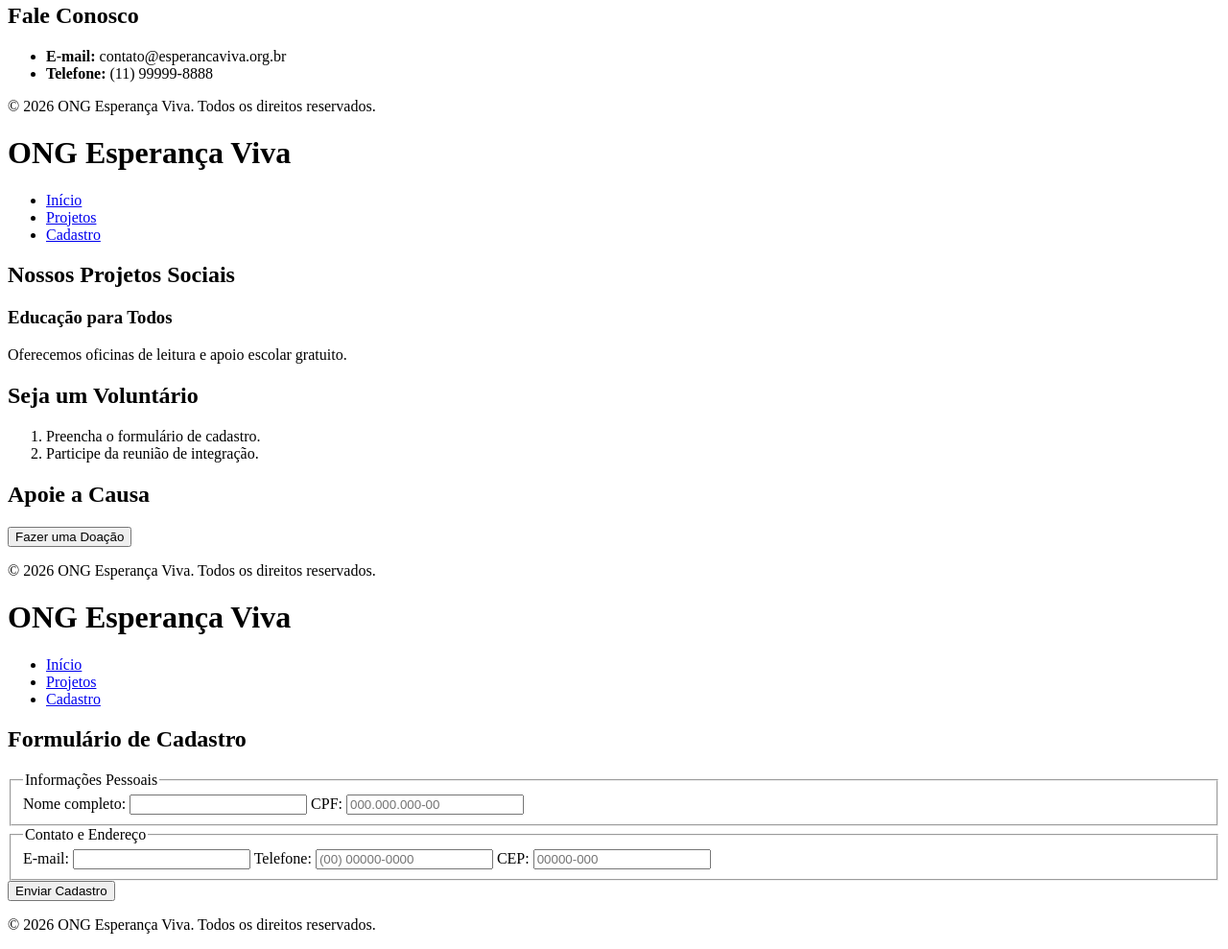
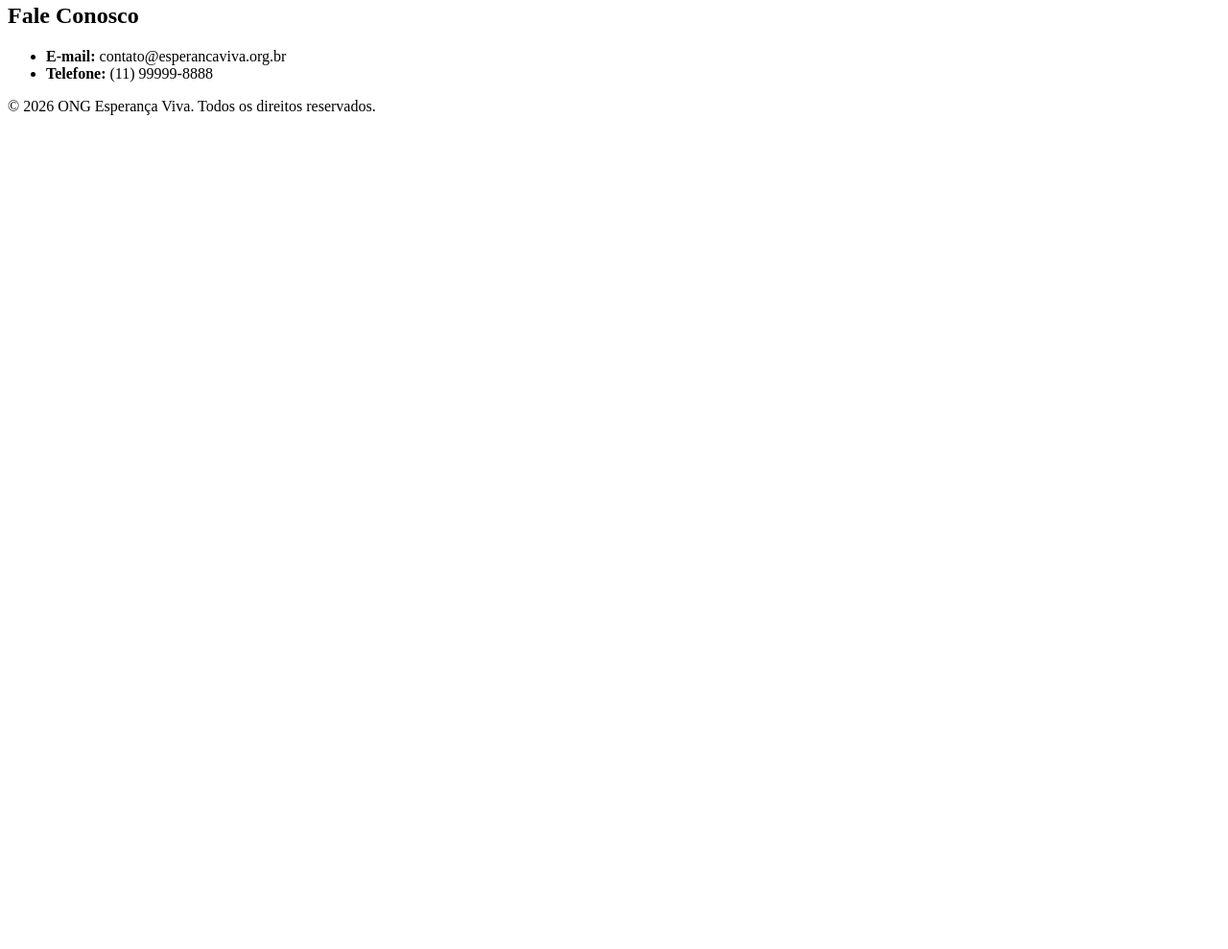
Before and after one commit to luisgarbin/Front-end-Fundamentos-e-estrutura, a plain HTML site: page index.html in a window 1280 px wide. Shown: the part 492-1481 px from the top of the page at 96% size. After the commit the page ends 800 px from the top, so only its background shows below. Drawn offline with Linux system fonts and the light colour scheme.

Commit message:
Update index.html

```diff
--- a/index.html
+++ b/index.html
@@ -47,110 +47,3 @@
     </footer>
 </body>
 </html>
-
-<!-- ========================================================= -->
-<!-- ARQUIVO: projetos.html                                    -->
-<!-- ========================================================= -->
-<!DOCTYPE html>
-<html lang="pt-BR">
-<head>
-    <meta charset="UTF-8">
-    <meta name="viewport" content="width=device-width, initial-scale=1.0">
-    <title>Projetos - ONG Esperança Viva</title>
-</head>
-<body>
-    <header>
-        <h1>ONG Esperança Viva</h1>
-        <nav>
-            <ul>
-                <li><a href="index.html">Início</a></li>
-                <li><a href="projetos.html">Projetos</a></li>
-                <li><a href="cadastro.html">Cadastro</a></li>
-            </ul>
-        </nav>
-    </header>
-
-    <main>
-        <section id="projetos">
-            <h2>Nossos Projetos Sociais</h2>
-            <article>
-                <h3>Educação para Todos</h3>
-                <p>Oferecemos oficinas de leitura e apoio escolar gratuito.</p>
-            </article>
-        </section>
-
-        <section id="voluntariado">
-            <h2>Seja um Voluntário</h2>
-            <ol>
-                <li>Preencha o formulário de cadastro.</li>
-                <li>Participe da reunião de integração.</li>
-            </ol>
-        </section>
-
-        <section id="doacoes">
-            <h2>Apoie a Causa</h2>
-            <button type="button">Fazer uma Doação</button>
-        </section>
-    </main>
-
-    <footer>
-        <p>&copy; 2026 ONG Esperança Viva. Todos os direitos reservados.</p>
-    </footer>
-</body>
-</html>
-
-<!-- ========================================================= -->
-<!-- ARQUIVO: cadastro.html                                    -->
-<!-- ========================================================= -->
-<!DOCTYPE html>
-<html lang="pt-BR">
-<head>
-    <meta charset="UTF-8">
-    <meta name="viewport" content="width=device-width, initial-scale=1.0">
-    <title>Cadastro - ONG Esperança Viva</title>
-</head>
-<body>
-    <header>
-        <h1>ONG Esperança Viva</h1>
-        <nav>
-            <ul>
-                <li><a href="index.html">Início</a></li>
-                <li><a href="projetos.html">Projetos</a></li>
-                <li><a href="cadastro.html">Cadastro</a></li>
-            </ul>
-        </nav>
-    </header>
-
-    <main>
-        <h2>Formulário de Cadastro</h2>
-        <form action="#" method="post">
-            <fieldset>
-                <legend>Informações Pessoais</legend>
-                <label for="nome">Nome completo:</label>
-                <input type="text" id="nome" name="nome" required>
-
-                <label for="cpf">CPF:</label>
-                <input type="text" id="cpf" name="cpf" pattern="\d{3}\.\d{3}\.\d{3}-\d{2}" placeholder="000.000.000-00" required>
-            </fieldset>
-
-            <fieldset>
-                <legend>Contato e Endereço</legend>
-                <label for="email">E-mail:</label>
-                <input type="email" id="email" name="email" required>
-
-                <label for="telefone">Telefone:</label>
-                <input type="tel" id="telefone" name="telefone" pattern="\(\d{2}\)\s?\d{4,5}-\d{4}" placeholder="(00) 00000-0000" required>
-
-                <label for="cep">CEP:</label>
-                <input type="text" id="cep" name="cep" pattern="\d{5}-\d{3}" placeholder="00000-000" required>
-            </fieldset>
-
-            <button type="submit">Enviar Cadastro</button>
-        </form>
-    </main>
-
-    <footer>
-        <p>&copy; 2026 ONG Esperança Viva. Todos os direitos reservados.</p>
-    </footer>
-</body>
-</html>
```
